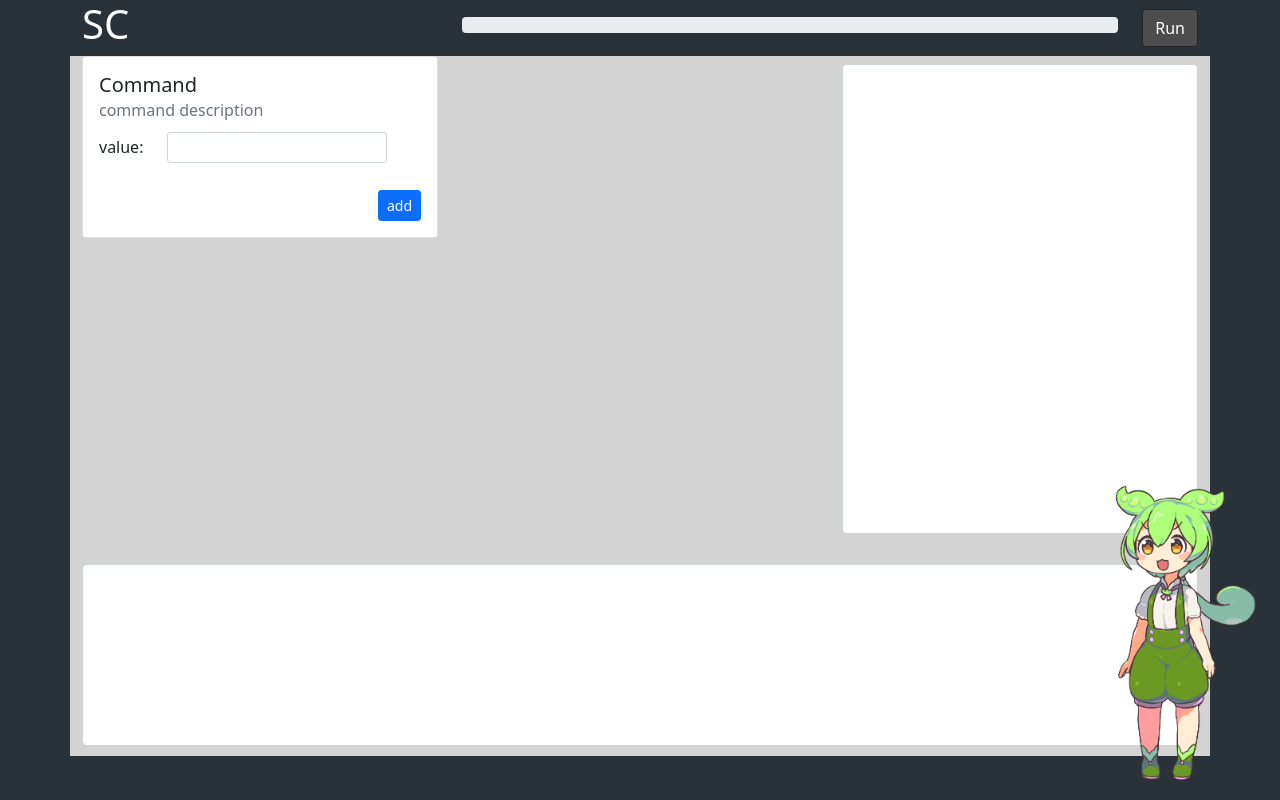
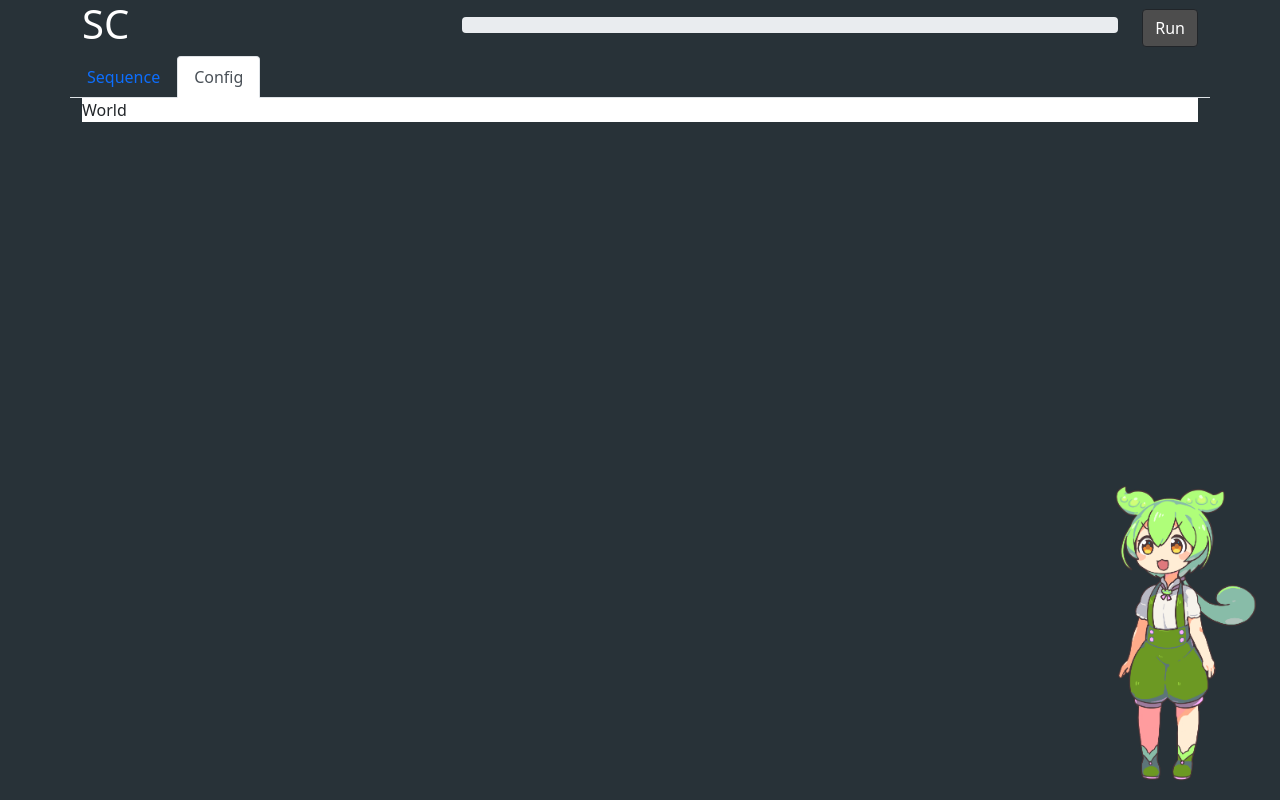
Before and after one commit to kyuvie/SerialWriter, a Next.js app: page / in a window 1280 px wide. Built offline with nearby package versions, Linux system fonts and the light colour scheme.

Commit message:
add tabs

```diff
--- a/components/NotificationTextarea.jsx
+++ b/components/NotificationTextarea.jsx
@@ -12,8 +12,7 @@ class NotificationTextArea extends React.Component {
     }
 
     println(text) {
-        this.setState((state) =>
-            {return {textMessage: state.textMessage + text + "\n"}}
+        this.setState((state) => { return { textMessage: state.textMessage + text + "\n" } }
         )
     }
 
--- a/package.json
+++ b/package.json
@@ -13,6 +13,7 @@
     "bootstrap": "^5.1.3",
     "next": "12.1.6",
     "react": "18.1.0",
+    "react-bootstrap": "^2.4.0",
     "react-dom": "18.1.0"
   },
   "devDependencies": {
--- a/pages/index.js
+++ b/pages/index.js
@@ -6,6 +6,8 @@ import FrontCard from '../components/FrontCard'
 import ProgressBar from '../components/ProgressBar'
 import NotificationTextArea from '../components/NotificationTextarea'
 import CommunicationTextarea from '../components/CommunicationTextArea'
+import Tabs from 'react-bootstrap/Tabs'
+import Tab from 'react-bootstrap/Tab'
 
 const sleep = (ms) => new Promise(resolve => {
   setTimeout(() => {
@@ -32,7 +34,7 @@ class Home extends React.Component {
     this.notificationTextAreaRef = createRef()
     this.comTextareaRef = createRef()
 
-    this.frontCards = [<FrontCard addMiddleCardFunc={this.addToMiddleCards} key={1}/>]
+    this.frontCards = [<FrontCard addMiddleCardFunc={this.addToMiddleCards} key={1} />]
   }
 
   addToMiddleCards() {
@@ -60,12 +62,12 @@ class Home extends React.Component {
       this.notificationTextAreaRef.current.println("UsbVendorId: 0x" + serialPortInfo.usbVendorId.toString(16))
       this.notificationTextAreaRef.current.println("UsbProductId: 0x" + serialPortInfo.usbProductId.toString(16))
       const serialOptions = {
-        baudRate : 9600,
-        dataBits : 8, // can't change
-        stopBits : 1, // can't change
-        parity : "none",
-        bufferSize : 255,
-        flowControl : "hardware",
+        baudRate: 9600,
+        dataBits: 8, // can't change
+        stopBits: 1, // can't change
+        parity: "none",
+        bufferSize: 255,
+        flowControl: "hardware",
       };
     } catch (e) {
       this.notificationTextAreaRef.current.println("Please select a device.")
@@ -152,6 +154,9 @@ class Home extends React.Component {
               </div>
             </div>
             <div className="row">
+              <Tabs defaultActiveKey="profile" id="uncontrolled-tab-example">
+                <Tab eventKey="home" title="Sequence">
+                                   <div className="row">
                     <div className="col-4" style={{ height: "500px", backgroundColor: "#d3d3d3" }}>
                       <div
                         data-bs-spy="scroll"
@@ -184,6 +189,12 @@ class Home extends React.Component {
                     <div className="col-12" style={{ height: "200px", backgroundColor: "#d3d3d3" }}>
                       <NotificationTextArea ref={this.notificationTextAreaRef} />
                     </div>
+                  </div>
+                </Tab>
+                <Tab eventKey="profile" title="Config" style={{ backgroundColor: "white"}}>
+                  <div>World</div>
+                </Tab>
+              </Tabs>
             </div>
           </div>
         </main>
```
Also changed, not shown: 2 other files (tests, documents, lock files or other folders). Lines whose indentation alone changed are shown as unchanged.
